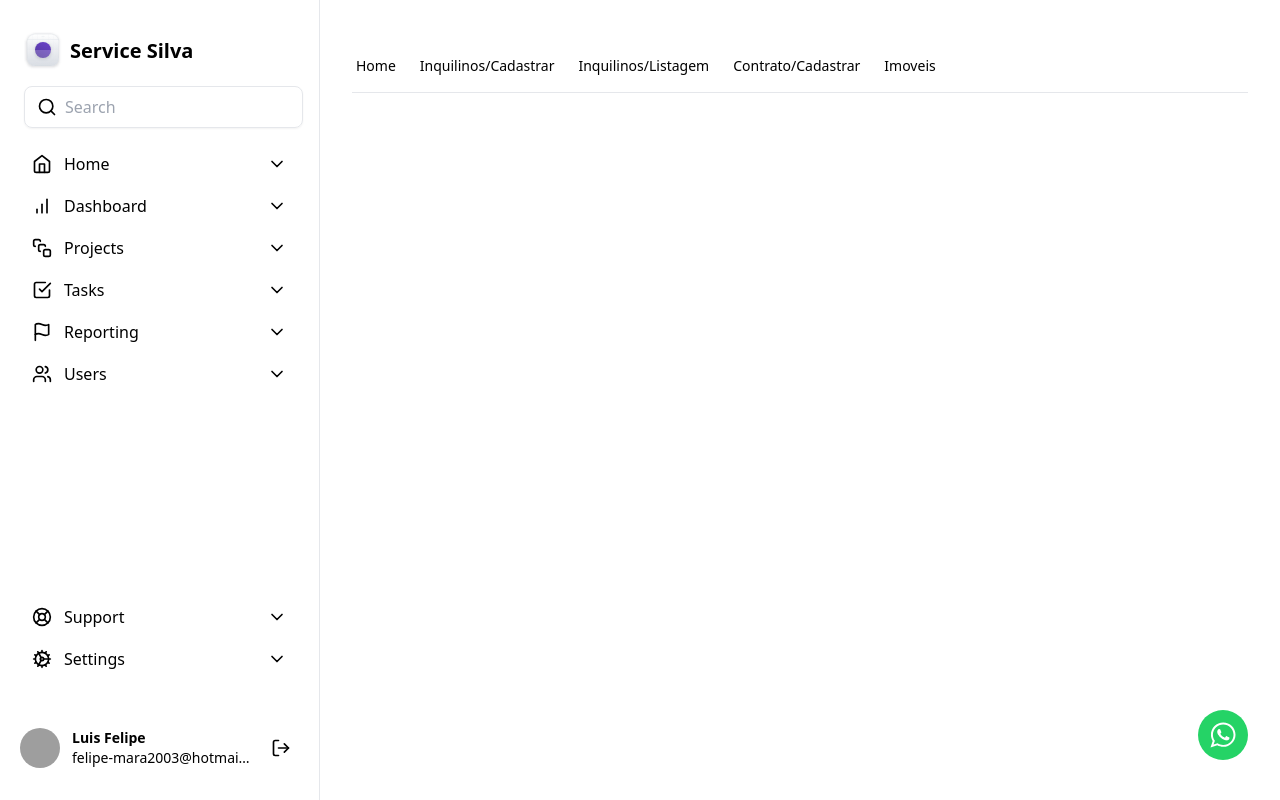
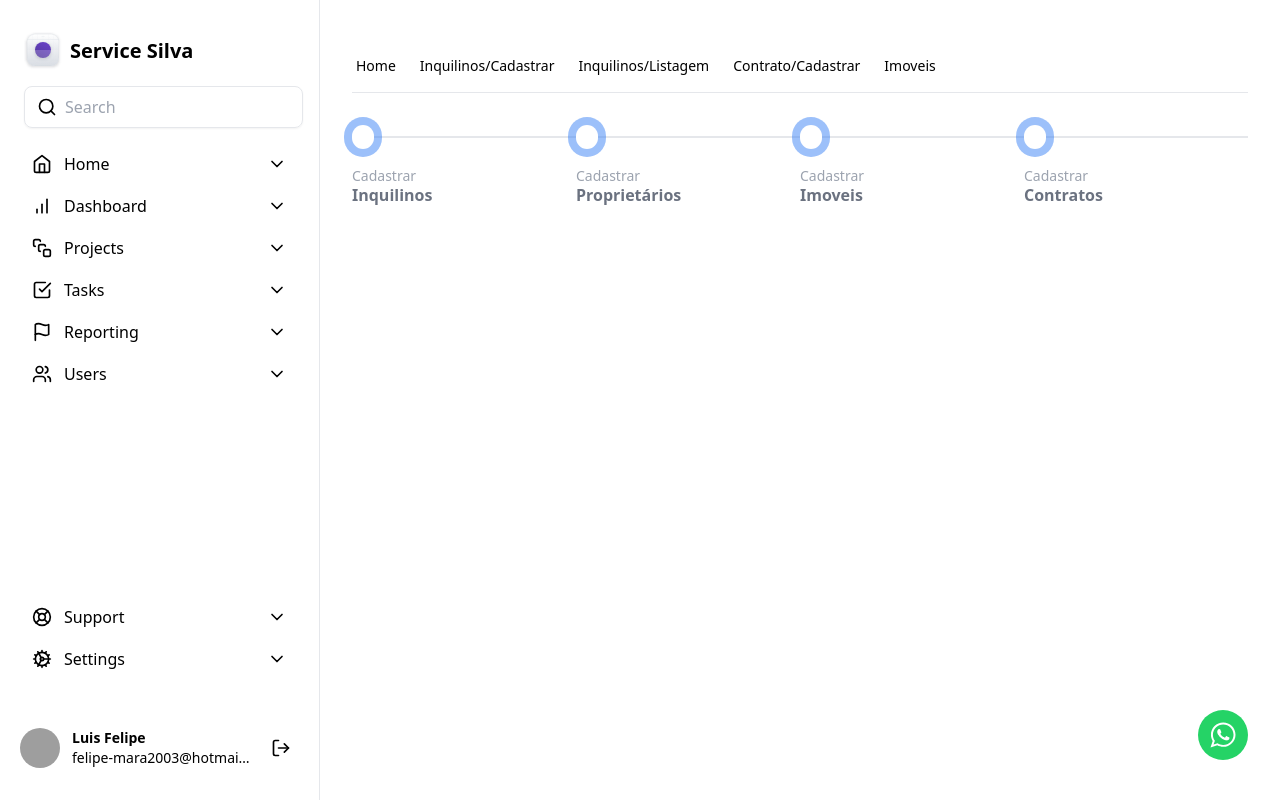
Before and after one commit to felipegarcao/projectcc, a React (Create React App) app: page / in a window 1280 px wide. Built offline with nearby package versions, Linux system fonts and the light colour scheme; grey boxes are pictures that could not be loaded.

Commit message:
continue amanha

```diff
--- a/src/components/ButtonContato.tsx
+++ b/src/components/ButtonContato.tsx
@@ -3,7 +3,7 @@ import {SocialIcon} from 'react-social-icons'
 export function ButtonContato() {
   return (
     <a
-      className='p-3 absolute bottom-7 right-5 gap-2'
+      className='p-3 fixed bottom-7 right-5 gap-2'
       href="https://api.whatsapp.com/send?phone=5518997943842&text=Ol%C3%A1%2C%20vim%20do%20Service%20Silva%20e%20gostaria%20de%20mais%20informa%C3%A7%C3%B5es
       "
     >
--- /dev/null
+++ b/src/components/CardsReport/index.tsx
@@ -0,0 +1,5 @@
+export function CardsReport() {
+  return (
+    <div></div>
+  )
+}
--- a/src/components/SettingsTabs/index.tsx
+++ b/src/components/SettingsTabs/index.tsx
@@ -6,6 +6,7 @@ import { Inquilinos } from "../../screens/SignedIn/Inquilinos";
 import { Contrato } from "../../screens/SignedIn/Contrato";
 import { ListInquilinos } from "../../screens/SignedIn/Inquilinos/ListInquilinos";
 import { Imoveis } from "../../screens/SignedIn/Imoveis";
+import { HomePage } from "../../screens/SignedIn/Home/HomePage";
 
 export function SettingsTabs() {
   const [currentTab, setCurrentTab] = useState("tab1");
@@ -45,7 +46,9 @@ export function SettingsTabs() {
         />
       </Tabs.List>
 
-      <Tabs.Content value="tab1"></Tabs.Content>
+      <Tabs.Content value="tab1">
+        <HomePage />
+      </Tabs.Content>
 
       {/* <Tabs.Content value="tab2">
         <MyProfile />
--- /dev/null
+++ b/src/components/TimeLine/TimeLineItem.tsx
@@ -0,0 +1,29 @@
+import { ElementType } from "react";
+
+interface TimeLineProps {
+  text: string
+  icon: ElementType
+}
+
+
+
+export function TimeLineItem({text, icon: Icon}: TimeLineProps) {
+  return (
+    <li className="relative mb-6 sm:mb-0 flex-1">
+      <div className="flex items-center">
+        <div className="z-10 flex items-center justify-center w-6 h-6  rounded-full ring-0 r bg-violet-900 sm:ring-8 ring-violet-900 shrink-0">
+          <Icon className="text-white" size={16} />
+        </div>
+        <div className="hidden sm:flex w-full bg-gray-200 h-0.5"></div>
+      </div>
+      <div className="mt-3 sm:pr-8">
+        <time className="block text-sm font-normal leading-none text-gray-400  mt-5">
+          Cadastrar
+        </time>
+        <p className="text-base font-bold text-gray-500 dark:text-gray-400">
+          {text}
+        </p>
+      </div>
+    </li>
+  );
+}
--- /dev/null
+++ b/src/components/TimeLine/index.tsx
@@ -0,0 +1,13 @@
+import { Edit, Home, Paperclip, Users } from "lucide-react";
+import { TimeLineItem } from "./TimeLineItem";
+
+export function TimeLine() {
+  return (
+    <ol className="items-center sm:flex mt-8">
+      <TimeLineItem text="Inquilinos" icon={Users} />
+      <TimeLineItem text="Proprietários" icon={Edit} />
+      <TimeLineItem text="Imoveis" icon={Home} />
+      <TimeLineItem text="Contratos" icon={Paperclip} />
+    </ol>
+  )
+}
--- a/src/screens/SignedIn/Contrato/index.tsx
+++ b/src/screens/SignedIn/Contrato/index.tsx
@@ -102,15 +102,11 @@ export function Contrato() {
         >
           Observações
         </label>
-        <div className="grid grid-cols-2 gap-6 ">
-          {/* <Input.Root>
-            <Input.Control id="valor" />
-          </Input.Root>
-
-          <Input.Root>
-            <Input.Control />
-          </Input.Root> */}
-        </div>
+        <textarea
+            id="message"
+            rows={8}
+            className="block p-2.5 w-full text-sm text-gray-900 border-zinc-300 rounded-lg border shadow-sm mx-1 resize-none"
+          ></textarea>
       </div>
 
       <h1 className="text-3xl font-medium text-zinc-900">Documentos</h1>
--- /dev/null
+++ b/src/screens/SignedIn/Home/HomePage.tsx
@@ -0,0 +1,9 @@
+import { TimeLine } from "../../../components/TimeLine";
+
+export function HomePage() {
+  return (
+    <div>
+      <TimeLine />
+    </div>
+  )
+}
--- a/src/screens/SignedIn/Imoveis/index.tsx
+++ b/src/screens/SignedIn/Imoveis/index.tsx
@@ -75,31 +75,25 @@ export function Imoveis() {
             </Input.Root>
 
             <Select placeholder="Selecione o Estado....">
-              {
-               ufs.map((item) => (
-                 <SelectItem key={item.id} value={item.sigla} text={item.nome} />
-               ))
-              }
+              {ufs.map((item) => (
+                <SelectItem key={item.id} value={item.sigla} text={item.nome} />
+              ))}
             </Select>
           </div>
         </div>
 
-
         <div className="grid grid-cols-form gap-3 ">
           <label
-            htmlFor="firstName"
+            htmlFor="message"
             className="text-sm font-medium text-zinc-700"
           >
-
-Observações:
+            Observações:
           </label>
-          <div className="grid grid-cols-2 gap-6 ">
-            {/* <Input.Root>
-              <Input.Control />
-            </Input.Root> */}
-
-
-          </div>
+          <textarea
+            id="message"
+            rows={8}
+            className="block p-2.5 w-full text-sm text-gray-900 border-zinc-300 rounded-lg border shadow-sm mx-1 resize-none"
+          ></textarea>
         </div>
 
         <div className="flex items-center justify-end gap-2 pt-5">
@@ -117,7 +111,6 @@ Observações:
             Save
           </button>
         </div>
-
       </form>
     </div>
   );
--- a/src/screens/SignedIn/Inquilinos/index.tsx
+++ b/src/screens/SignedIn/Inquilinos/index.tsx
@@ -8,12 +8,14 @@ export function Inquilinos() {
         Dados do Inquilino
       </h1>
 
-
       <div className="flex items-center justify-between border-b border-zinc-200 pb-5">
         <div className="space-y-1">
-          <h2 className="text-lg font-medium text-zinc-900">Listagem de Inquilinos</h2>
+          <h2 className="text-lg font-medium text-zinc-900">
+            Listagem de Inquilinos
+          </h2>
           <span className="text-sm text-zinc-500">
-            ao Clicar no botão voce sera redirecionado para a listagem de inquilinos
+            ao Clicar no botão voce sera redirecionado para a listagem de
+            inquilinos
           </span>
         </div>
         <div className="flex items-center gap-2">
@@ -91,13 +93,21 @@ export function Inquilinos() {
         </div>
 
         <div className="grid grid-cols-form gap-3 pt-5">
-          <label htmlFor="bio" className="text-sm font-medium text-zinc-700">
+          <label
+            htmlFor="message"
+            className="text-sm font-medium text-zinc-700"
+          >
             Observações:
             <span className="mt-0.5 block text-sm font-normal text-zinc-500">
               Write a short introduction.
             </span>
           </label>
-          <div></div>
+
+          <textarea
+            id="message"
+            rows={8}
+            className="block p-2.5 w-full text-sm text-gray-900 border-zinc-300 rounded-lg border shadow-sm mx-1 resize-none"
+          ></textarea>
         </div>
 
         <div className="flex items-center justify-end gap-2 pt-5">
```
